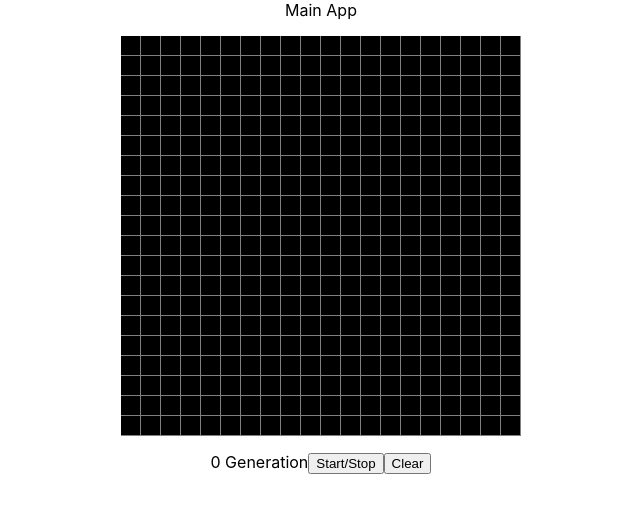
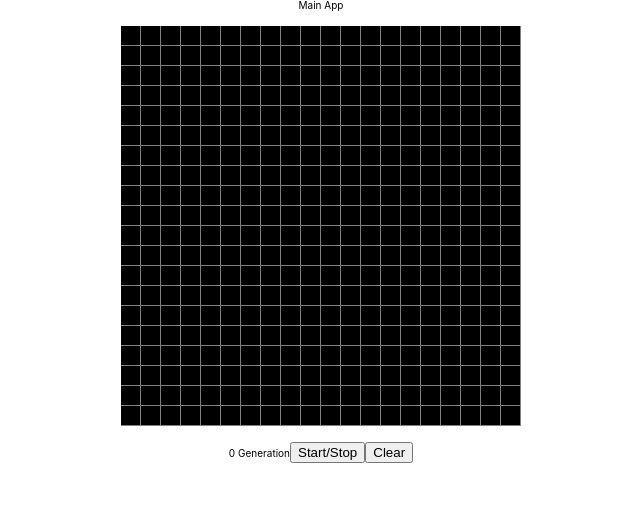
Before and after one commit to bloominstituteoftechnology/CS-Build-Week-1, a React (Create React App) app in the folder client/: page / in a window 1280 px wide. Shown: the top 512 px of the page, without its empty margins (319-959 px from the left). Built offline with nearby package versions, Linux system fonts and the light colour scheme; the HTML template or start-up script is replaced by a standard one.

Commit message:
Added css reset and reset font-size for use with REM

```diff
--- a/client/src/index.css
+++ b/client/src/index.css
@@ -1,9 +1,59 @@
+/* http://meyerweb.com/eric/tools/css/reset/
+   v2.0 | 20110126
+   License: none (public domain)
+*/
+
+html, body, div, span, applet, object, iframe,
+h1, h2, h3, h4, h5, h6, p, blockquote, pre,
+a, abbr, acronym, address, big, cite, code,
+del, dfn, em, img, ins, kbd, q, s, samp,
+small, strike, strong, sub, sup, tt, var,
+b, u, i, center,
+dl, dt, dd, ol, ul, li,
+fieldset, form, label, legend,
+table, caption, tbody, tfoot, thead, tr, th, td,
+article, aside, canvas, details, embed,
+figure, figcaption, footer, header, hgroup,
+menu, nav, output, ruby, section, summary,
+time, mark, audio, video {
+	margin: 0;
+	padding: 0;
+	border: 0;
+	font-size: 100%;
+	font: inherit;
+	vertical-align: baseline;
+}
+/* HTML5 display-role reset for older browsers */
+article, aside, details, figcaption, figure,
+footer, header, hgroup, menu, nav, section {
+	display: block;
+}
+body {
+	line-height: 1;
+}
+ol, ul {
+	list-style: none;
+}
+blockquote, q {
+	quotes: none;
+}
+blockquote:before, blockquote:after,
+q:before, q:after {
+	content: '';
+	content: none;
+}
+table {
+	border-collapse: collapse;
+	border-spacing: 0;
+}
+/* Custom Style Starts Here */
 body {
   margin: 0;
   padding: 0;
   font-family: -apple-system, BlinkMacSystemFont, "Segoe UI", "Roboto", "Oxygen",
     "Ubuntu", "Cantarell", "Fira Sans", "Droid Sans", "Helvetica Neue",
     sans-serif;
+  font-size: 62.5%;
   -webkit-font-smoothing: antialiased;
   -moz-osx-font-smoothing: grayscale;
 }
```
